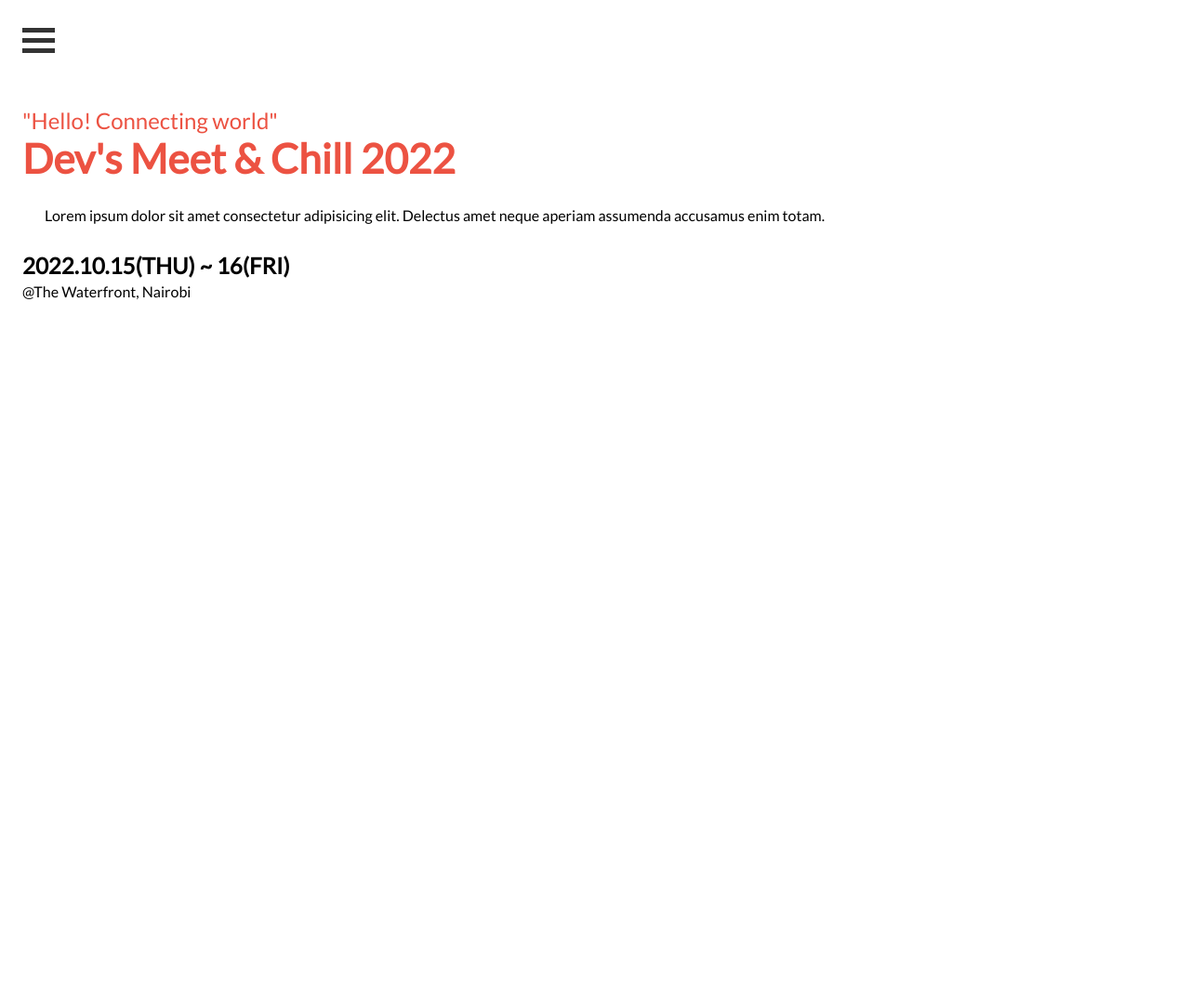
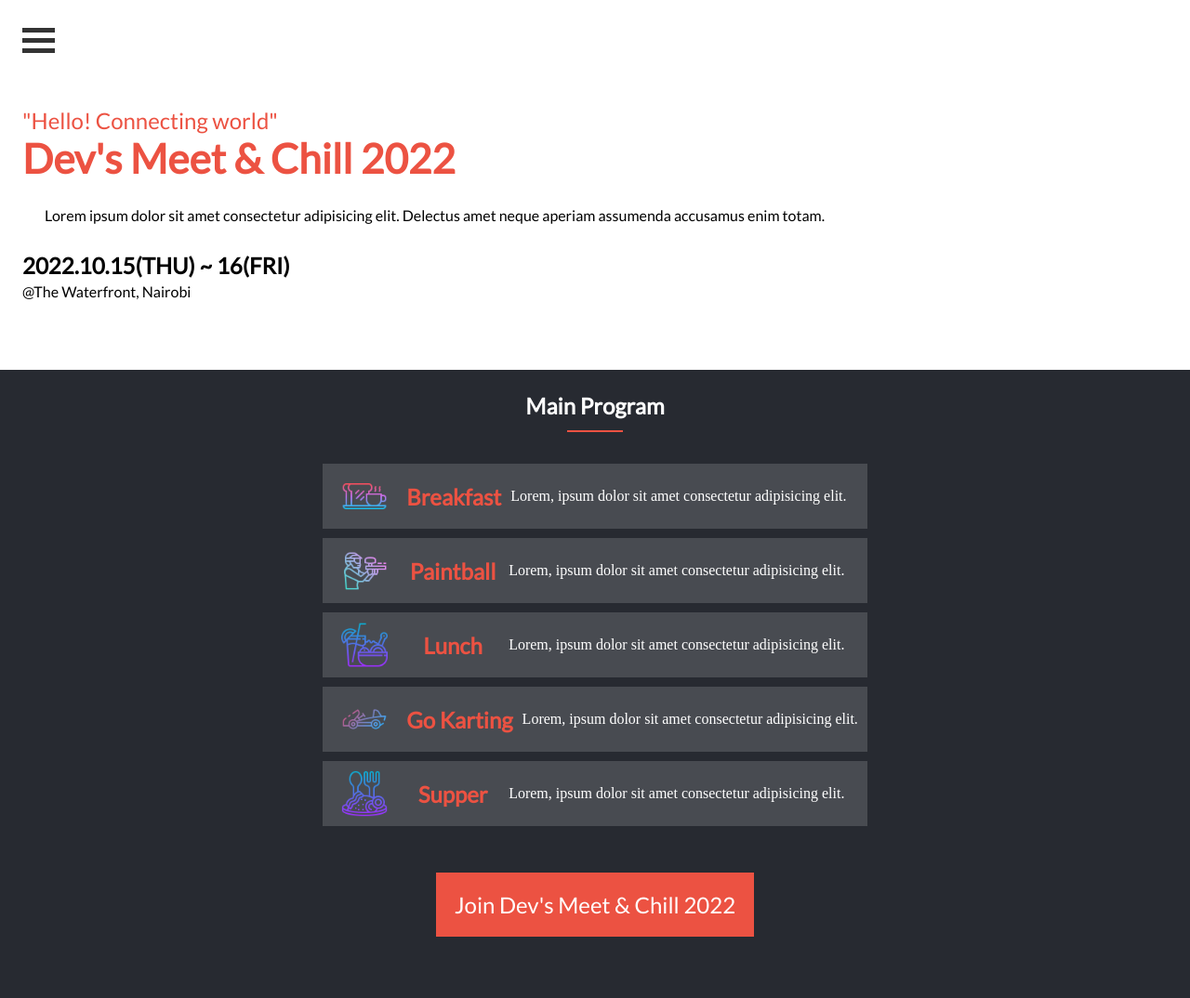
Before and after one commit to shinyenyi/devs-meet-and-chill, a website: page index.html in a window 1280 px wide. Shown: the whole page at 93% size. Before the commit the page ends 800 px from the top, so only its background shows below. Drawn offline with Linux system fonts and the light colour scheme.

Commit message:
Implemented html and css for main program

```diff
--- a/index.html
+++ b/index.html
@@ -1,5 +1,6 @@
 <!DOCTYPE html>
 <html lang="en">
+
 <head>
   <meta charset="UTF-8">
   <meta http-equiv="X-UA-Compatible" content="IE=edge">
@@ -7,6 +8,7 @@
   <link rel="stylesheet" href="styles.css">
   <title>Devs meet & chill</title>
 </head>
+
 <body>
   <header>
     <div class="menu-container" onclick="toggleMenu(this)">
@@ -18,10 +20,44 @@
   <section class="headline">
     <p class="headline-greeting">"Hello! Connecting world"</p>
     <h1 class="headline-title">Dev's Meet & Chill 2022</h1>
-    <p class="headline-paragraph">Lorem ipsum dolor sit amet consectetur adipisicing elit. Delectus amet neque aperiam assumenda accusamus enim totam.</p>
+    <p class="headline-paragraph">Lorem ipsum dolor sit amet consectetur adipisicing elit. Delectus amet neque aperiam
+      assumenda accusamus enim totam.</p>
     <p class="headline-date">2022.10.15(THU) ~ 16(FRI)</p>
     <p class="headline-venue">@The Waterfront, Nairobi</p>
   </section>
-<script src="main.js"></script>
+  <section class="main-program">
+    <h1 class="main-program-title">Main Program</h1>
+    <div class="line"></div>
+    <ul class="programs">
+      <li class="program">
+        <div class="program-icon"><img src="images/breakfast.png" alt=""></div>
+        <h1 class="program-title">Breakfast</h1>
+        <p class="program-paragraph">Lorem, ipsum dolor sit amet consectetur adipisicing elit.</p>
+      </li>
+      <li class="program">
+        <div class="program-icon"><img src="images/paintball.png" alt=""></div>
+        <h1 class="program-title">Paintball</h1>
+        <p class="program-paragraph">Lorem, ipsum dolor sit amet consectetur adipisicing elit.</p>
+      </li>
+      <li class="program">
+        <div class="program-icon"><img src="images/lunch.png" alt=""></div>
+        <h1 class="program-title">Lunch</h1>
+        <p class="program-paragraph">Lorem, ipsum dolor sit amet consectetur adipisicing elit.</p>
+      </li>
+      <li class="program">
+        <div class="program-icon"><img src="images/go-kart.png" alt=""></div>
+        <h1 class="program-title">Go Karting</h1>
+        <p class="program-paragraph">Lorem, ipsum dolor sit amet consectetur adipisicing elit.</p>
+      </li>
+      <li class="program">
+        <div class="program-icon"><img src="images/supper.png" alt=""></div>
+        <h1 class="program-title">Supper</h1>
+        <p class="program-paragraph">Lorem, ipsum dolor sit amet consectetur adipisicing elit.</p>
+      </li>
+    </ul>
+    <p class="main-program-button">Join Dev's Meet & Chill 2022</p>
+  </section>
+  <script src="main.js"></script>
 </body>
+
 </html>
--- a/styles.css
+++ b/styles.css
@@ -1,4 +1,5 @@
 @import url('https://fonts.googleapis.com/css2?family=Lato&display=swap');
+
 * {
   margin: 0;
   padding: 0;
@@ -24,38 +25,119 @@ header {
   padding-bottom: 75px;
 }
 
-.headline-greeting{
+.headline-greeting {
   color: #ec5242;
   font-family: 'Lato', sans-serif;
   font-size: 24px;
 }
 
-.headline-title{
+.headline-title {
   color: #ec5242;
   font-family: 'Lato', sans-serif;
   font-size: 44px;
 }
 
-.headline-paragraph{
+.headline-paragraph {
   padding: 24px;
   font-family: 'Lato', sans-serif;
   line-height: 24px;
 }
 
-.headline-date{
+.headline-date {
   font-family: 'Lato', sans-serif;
   font-size: 24px;
   font-weight: bold;
   line-height: 36px;
 }
 
-.headline-venue{
+.headline-venue {
   font-family: 'Lato', sans-serif;
 }
 
 .menu-container {
   display: inline-block;
   cursor: pointer;
+}
+
+.main-program {
+  padding: 16px;
+  padding-top: 0;
+  display: flex;
+  flex-direction: column;
+  align-items: center;
+  background-color: #272a31;
+}
+
+.main-program-title {
+  font-family: 'Lato', sans-serif;
+  color: #fff;
+  padding: 24px;
+  padding-bottom: 12px;
+}
+
+.line {
+  border: 1px solid #ec5242;
+  background-color: #ec5242;
+  width: 60px;
+  margin-bottom: 24px;
+}
+
+.programs {
+  list-style: none;
+  display: flex;
+  flex-direction: column;
+}
+
+.program {
+  background-color: #ffffff27;
+  margin-top: 10px;
+  padding: 10px;
+  display: flex;
+}
+
+.program-icon {
+  display: flex;
+  justify-content: center;
+  align-items: center;
+  color: #fff;
+  margin-left: 10px;
+  margin-right: 10px;
+}
+
+.program-icon img {
+  max-width: 50px;
+}
+
+.program-title {
+  color: #ec5242;
+  font-family: 'Lato', sans-serif;
+  display: flex;
+  justify-content: center;
+  align-items: center;
+  margin-left: 10px;
+  margin-right: 10px;
+  min-width: 100px;
+}
+
+.program-paragraph {
+  color: #fff;
+  display: flex;
+  justify-content: center;
+  align-items: center;
+  line-height: 24px;
+}
+
+.main-program-button {
+  color: #fff;
+  background-color: #ec5242;
+  font-family: 'Lato', sans-serif;
+  padding: 20px;
+  margin-top: 50px;
+  margin-bottom: 50px;
+  font-size: 24px;
+  display: flex;
+  justify-content: center;
+  align-items: center;
 }
 
 .bar1,
```
Also changed, not shown: images/breakfast.png (added), images/go-kart.png (added), images/lunch.png (added), images/paintball.png (added), images/supper.png (added).
